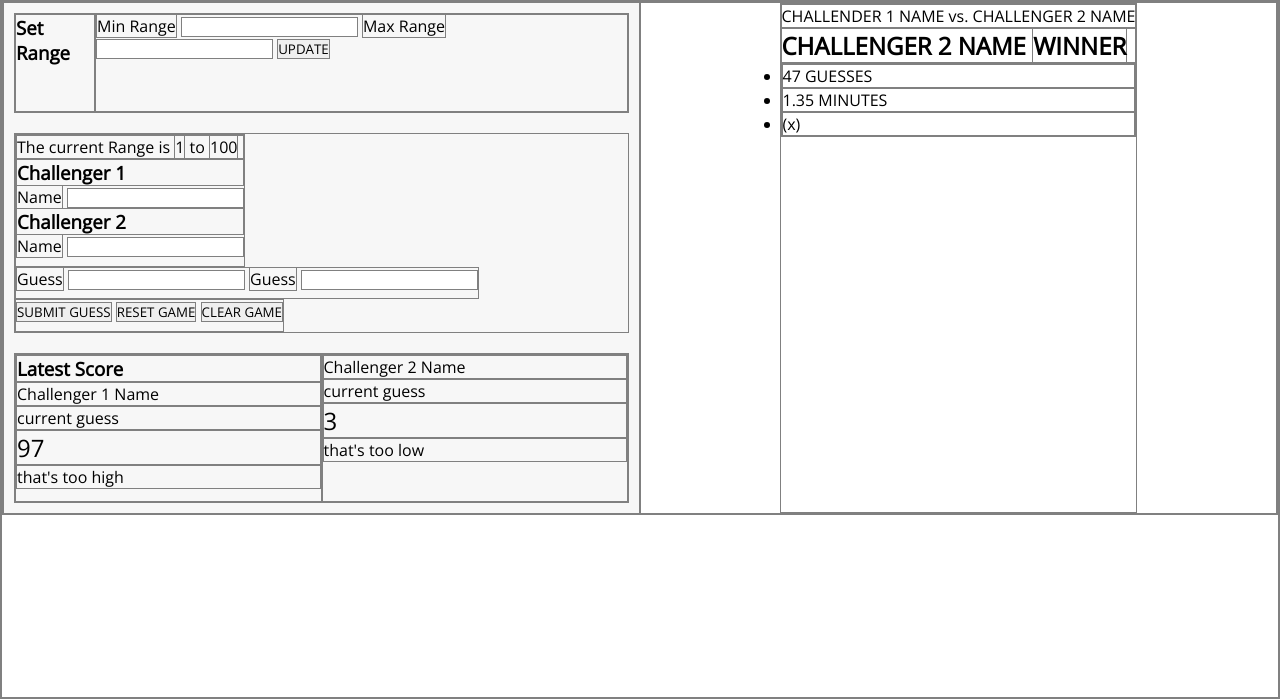
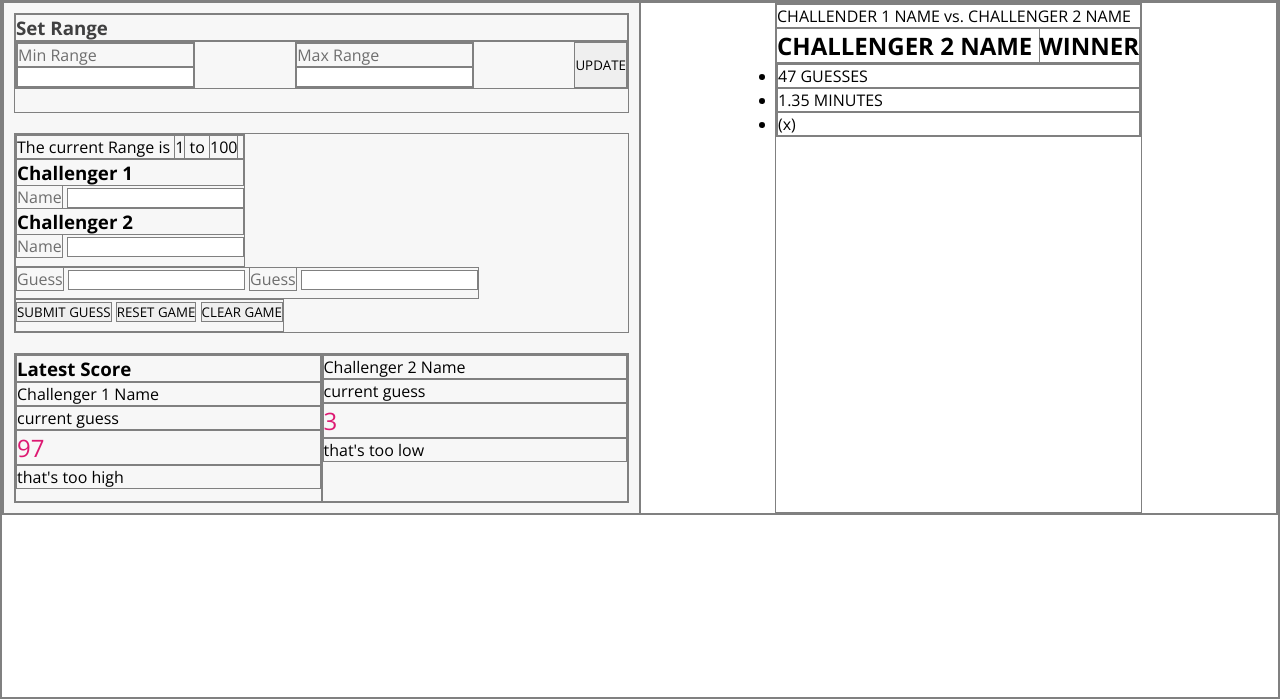
Before and after one commit to jogren/number-guesser, a plain HTML site: page index.html in a window 1280 px wide. Shown: the part 101-800 px from the top of the page. Drawn offline with nearby package versions, Linux system fonts and the light colour scheme.

Commit message:
Add set range styles

```diff
--- a/index.html
+++ b/index.html
@@ -2,7 +2,7 @@
   <head>
     <title>Number Guesser</title>
     <link href="styles.css" type="text/css" rel="stylesheet" />
-    <link href="https://fonts.googleapis.com/css?family=Open+Sans" rel="stylesheet">
+    <link href="https://fonts.googleapis.com/css?family=Open+Sans:300,400,700,800" rel="stylesheet">
   </head>
 
   <body>
@@ -13,12 +13,16 @@
   <div class="container">
     <main>
       <section class="set-range-feature">
-        <h3>Set Range</h3>
-        <form>
-          <label>Min Range</label>
-          <input type="text">
-          <label>Max Range</label>
-          <input type="text">
+        <h3 class="set-range-text">Set Range</h3>
+        <form class="range-form">
+          <div class="min-range">
+            <label>Min Range</label>
+            <input type="text">
+          </div>
+          <div class="max-range">
+            <label>Max Range</label>
+            <input type="text">
+          </div>
           <button class="update-button" type="button">UPDATE</button>
         </form>
       </section>
--- a/styles.css
+++ b/styles.css
@@ -15,6 +15,22 @@ body {
 
 h1 {
   font-weight: 300;
+  color: #DD1972;
+  text-transform: uppercase;
+}
+
+.sub-headline {
+  text-transform: uppercase;
+}
+
+.set-range-text {
+  font-weight: 700;
+  color: 404041;
+}
+
+label {
+  /*font-weight: 300;*/
+  color: #6E6E6E;
 }
 
 .container {
@@ -39,8 +55,30 @@ main {
 
 .set-range-feature {
   display: flex;
+  flex-direction: column;
   height: 100px;
   margin: 10px;
+ /* align-items: flex-end;
+  display: flex;
+  justify-content: space-around;
+  margin: 5px 15px;
+  position: relative;*/
+}
+
+.range-form {
+  display: flex;
+  justify-content: space-between;
+  /*flex-direction: column;*/
+}
+
+/*.wrapper {
+  display: flex;
+}*/
+
+.min-range,
+.max-range {
+  display: flex;
+  flex-direction: column;
 }
 
 .challenger-guess-feature {
@@ -71,6 +109,6 @@ output {
 }
 
 .number-word {
-  color: #DD1972;
+
   font-weight: 700;
 }
```
